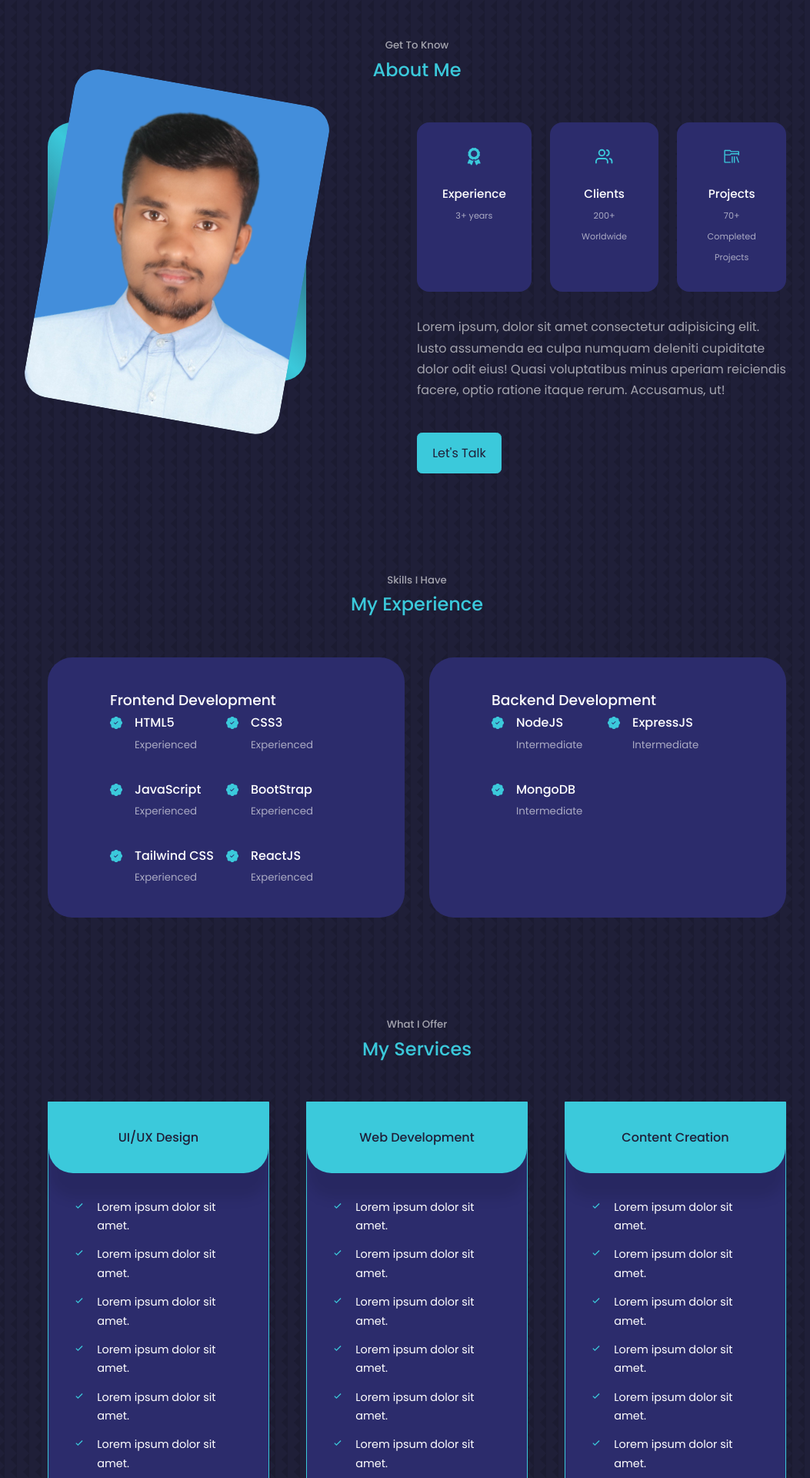
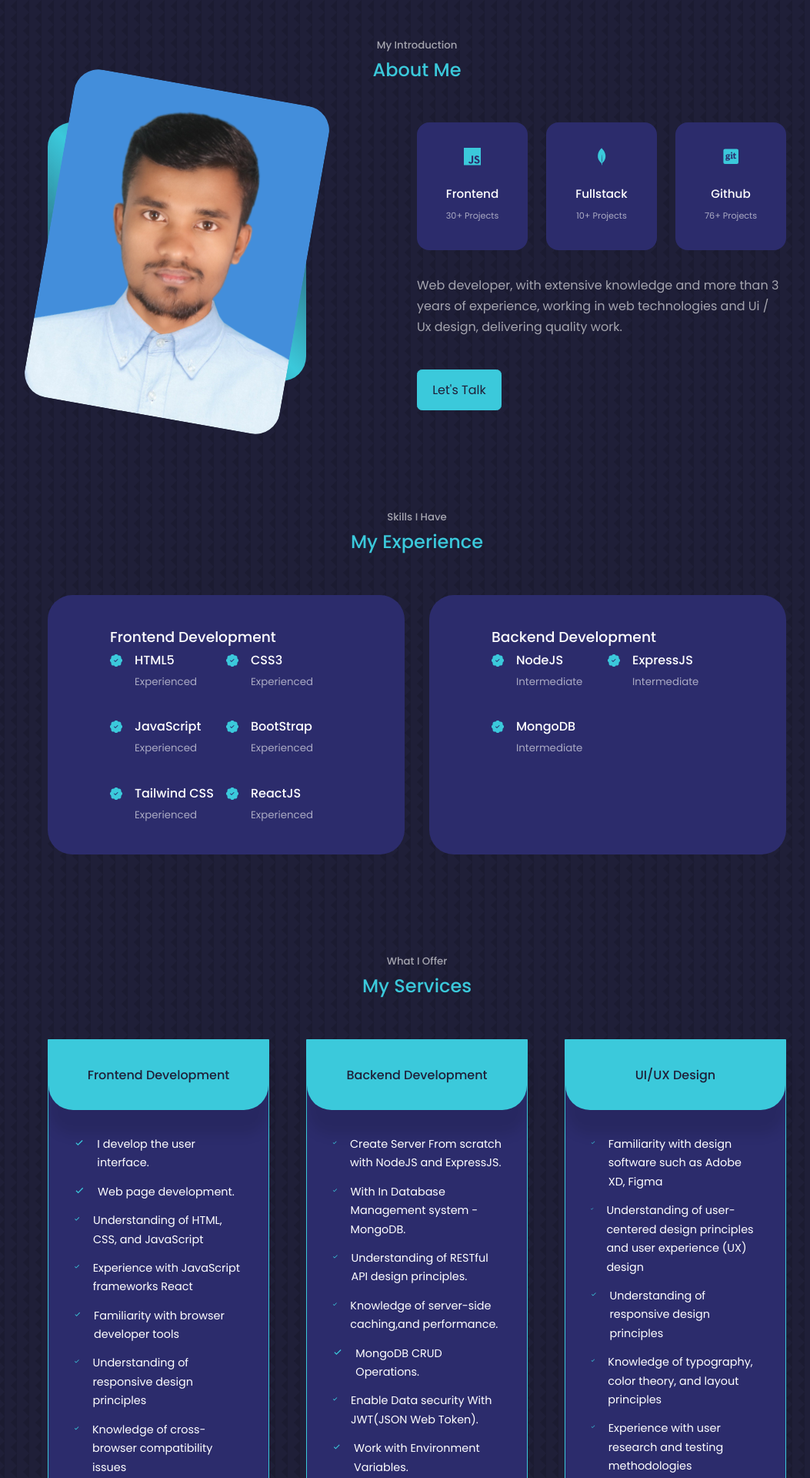
Before and after one commit to ismailjosim/portfolio, a React (Create React App) app: page / in a window 1280 px wide. Shown: the part 880-2800 px from the top of the page at 77% size, without its empty margins (98-1151 px from the left). Built offline with nearby package versions, Linux system fonts and the light colour scheme.

Commit message:
replace demo content with real content

```diff
--- a/src/Components/About/About.jsx
+++ b/src/Components/About/About.jsx
@@ -1,14 +1,13 @@
 import React from 'react';
 import me from '../../assets/me-about.jpg'
-import { FaAward } from 'react-icons/fa'
-import { FiUsers } from 'react-icons/fi'
-import { VscFolderLibrary } from 'react-icons/vsc';
+import { SiJavascript, SiMongodb } from 'react-icons/si'
+import { FaGitSquare } from 'react-icons/fa';
 import '../Styles/About.css'
 
 const About = () => {
     return (
         <section id='about' className='section_wrapper'>
-            <h5>Get To Know</h5>
+            <h5>My Introduction</h5>
             <h2>About Me</h2>
             <div className="container about_container">
                 <div className="about_me">
@@ -20,23 +19,23 @@ const About = () => {
                 <div className="about_content">
                     <div className="about_cards">
                         <article className="about_card">
-                            <FaAward className='about_icon' />
-                            <h4>Experience</h4>
-                            <small>3+ years</small>
+                            <SiJavascript className='about_icon' />
+                            <h4>Frontend</h4>
+                            <small>30+ Projects</small>
                         </article>
                         <article className="about_card">
-                            <FiUsers className='about_icon' />
-                            <h4>Clients</h4>
-                            <small>200+ Worldwide</small>
+                            <SiMongodb className='about_icon' />
+                            <h4>Fullstack</h4>
+                            <small>10+ Projects</small>
                         </article>
                         <article className="about_card">
-                            <VscFolderLibrary className='about_icon' />
-                            <h4>Projects</h4>
-                            <small>70+ Completed Projects</small>
+                            <FaGitSquare className='about_icon' />
+                            <h4>Github</h4>
+                            <small>76+ Projects</small>
                         </article>
                     </div>
                     <p>
-                        Lorem ipsum, dolor sit amet consectetur adipisicing elit. Iusto assumenda ea culpa numquam deleniti cupiditate dolor odit eius! Quasi voluptatibus minus aperiam reiciendis facere, optio ratione itaque rerum. Accusamus, ut!
+                        Web developer, with extensive knowledge and more than 3 years of experience, working in web technologies and Ui / Ux design, delivering quality work.
                     </p>
                     <a href="#contact" className='btn btn-primary'>Let's Talk</a>
                 </div>
--- a/src/Components/Footer/Footer.jsx
+++ b/src/Components/Footer/Footer.jsx
@@ -5,7 +5,7 @@ import { FaFacebookF, FaInstagram, FaLinkedinIn, FaTwitter } from 'react-icons/f
 const Footer = () => {
     return (
         <footer>
-            <a href="#" className="footer_logo">ISMAIL</a>
+            <a href="#" className="footer_logo">JASIM</a>
             <ul className="permalinks">
                 <li><a href="#">Home</a></li>
                 <li><a href="#about">about</a></li>
@@ -22,7 +22,7 @@ const Footer = () => {
                 <a href="https://facebook.com"><FaLinkedinIn /></a>
             </div>
             <div className="footer_copyright">
-                <small>&copy; ISMAIL 2019-2023. All rights reserved.</small>
+                <small>&copy; JASIM 2019-2023. All rights reserved.</small>
 
             </div>
         </footer>
--- a/src/Components/Header/CTA.jsx
+++ b/src/Components/Header/CTA.jsx
@@ -1,11 +1,10 @@
 import React from 'react';
-import cv from '../../assets/cv.pdf';
 
 
 const CTA = () => {
     return (
         <div className='cta'>
-            <a className='btn' href={cv} download>Download CV</a>
+            <a className='btn' target={'_blank'} href='https://drive.google.com/file/d/1outMVkz4ZmF902o7SotvWdR5n_h2iDEb/view?usp=share_link' download rel="noreferrer">Download CV</a>
             <a className='btn btn-primary' href="#contact">Let's Talk</a>
         </div>
     );
--- a/src/Components/Header/Header.jsx
+++ b/src/Components/Header/Header.jsx
@@ -8,9 +8,12 @@ const Header = () => {
     return (
         <header id='#'>
             <div className="container header_container">
-                <h5>Hello I'm</h5>
-                <h1>ISMAIL</h1>
-                <h5 className="text-light">Full Stack developer</h5>
+                <h5>Hello, I'M</h5>
+                <h1> MD JASIM</h1>
+                <h5 className="text-light">Web Developer</h5>
+                <p className="header-description">
+                    High level experience in web design and development knowledge, producing quality work.
+                </p>
                 <CTA />
 
                 <div className="me">
--- a/src/Components/Header/HeaderSocial.jsx
+++ b/src/Components/Header/HeaderSocial.jsx
@@ -1,17 +1,17 @@
 import React from 'react';
-import { BsDribbble, BsGithub, BsLinkedin } from 'react-icons/bs';
+import { BsFacebook, BsGithub, BsLinkedin } from 'react-icons/bs';
 
 const HeaderSocial = () => {
     return (
         <div className='header_social'>
-            <a href="http://linkedin.com" target="_blank" rel="noreferrer" >
+            <a href="https://www.linkedin.com/in/ismailjosim/" target="_blank" rel="noreferrer" >
                 <BsLinkedin />
             </a>
-            <a href="http://github.com" target="_blank" rel="noreferrer">
+            <a href="https://github.com/ismailjosim" target="_blank" rel="noreferrer">
                 <BsGithub />
             </a>
-            <a href="http://dribbble.com" target="_blank" rel="noreferrer">
-                <BsDribbble />
+            <a href="https://www.facebook.com/ismailjosim99" target="_blank" rel="noreferrer">
+                <BsFacebook />
             </a>
         </div>
     );
--- a/src/Components/Services/Services.jsx
+++ b/src/Components/Services/Services.jsx
@@ -5,48 +5,40 @@ import "../Styles/services.css";
 const Services = () => {
     const serviceItems = [
         {
-            title: "UI/UX Design",
+            title: "Frontend Development",
             points: [
-                "Lorem ipsum dolor sit amet.",
-                "Lorem ipsum dolor sit amet.",
-                "Lorem ipsum dolor sit amet.",
-                "Lorem ipsum dolor sit amet.",
-                "Lorem ipsum dolor sit amet.",
-                "Lorem ipsum dolor sit amet.",
-                "Lorem ipsum dolor sit amet.",
-                "Lorem ipsum dolor sit amet.",
-                "Lorem ipsum dolor sit amet.",
-                "Lorem ipsum dolor sit amet.",
+                "I develop the user interface.",
+                "Web page development.",
+                "Understanding of HTML, CSS, and JavaScript",
+                "Experience with JavaScript frameworks React",
+                "Familiarity with browser developer tools",
+                "Understanding of responsive design principles",
+                "Knowledge of cross-browser compatibility issues",
+                "Experience with version control systems such as Git",
             ]
         },
         {
-            title: "Web Development",
+            title: "Backend Development",
             points: [
-                "Lorem ipsum dolor sit amet.",
-                "Lorem ipsum dolor sit amet.",
-                "Lorem ipsum dolor sit amet.",
-                "Lorem ipsum dolor sit amet.",
-                "Lorem ipsum dolor sit amet.",
-                "Lorem ipsum dolor sit amet.",
-                "Lorem ipsum dolor sit amet.",
-                "Lorem ipsum dolor sit amet.",
-                "Lorem ipsum dolor sit amet.",
-                "Lorem ipsum dolor sit amet.",
+                "Create Server From scratch with NodeJS and ExpressJS.",
+                "With In Database Management system - MongoDB.",
+                "Understanding of RESTful API design principles.",
+                "Knowledge of server-side caching,and performance.",
+                "MongoDB CRUD Operations.",
+                "Enable Data security With JWT(JSON Web Token).",
+                "Work with Environment Variables.",
+                "NodeJS login authentication."
             ]
         },
         {
-            title: "Content Creation",
+            title: "UI/UX Design",
             points: [
-                "Lorem ipsum dolor sit amet.",
-                "Lorem ipsum dolor sit amet.",
-                "Lorem ipsum dolor sit amet.",
-                "Lorem ipsum dolor sit amet.",
-                "Lorem ipsum dolor sit amet.",
-                "Lorem ipsum dolor sit amet.",
-                "Lorem ipsum dolor sit amet.",
-                "Lorem ipsum dolor sit amet.",
-                "Lorem ipsum dolor sit amet.",
-                "Lorem ipsum dolor sit amet.",
+                "Familiarity with design software such as Adobe XD, Figma",
+                "Understanding of user-centered design principles and user experience (UX) design",
+                "Understanding of responsive design principles",
+                "Knowledge of typography, color theory, and layout principles",
+                "Experience with user research and testing methodologies",
+                "Strong attention to detail and ability to iterate on designs based on feedback.",
             ]
         },
     ]
```
